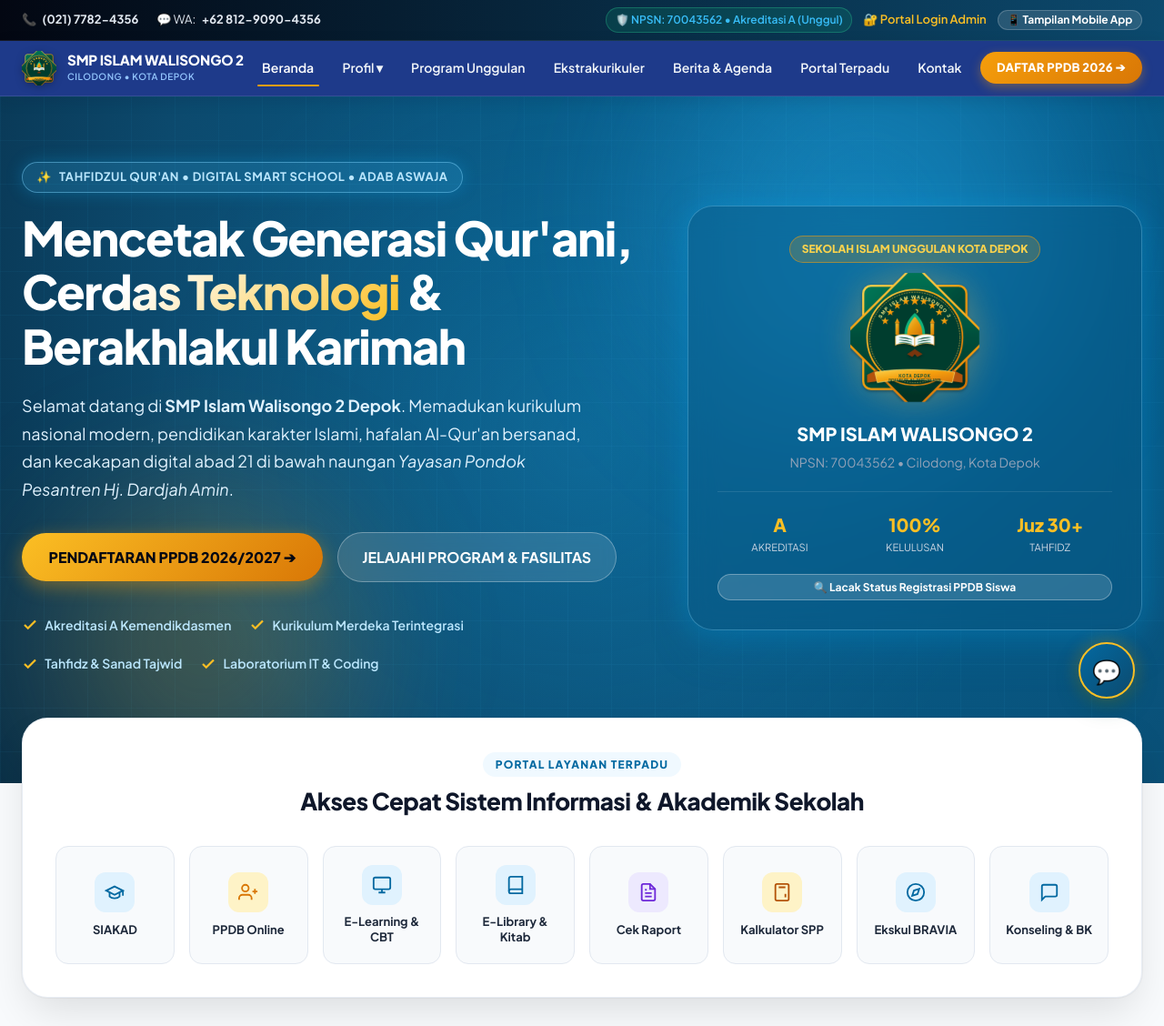
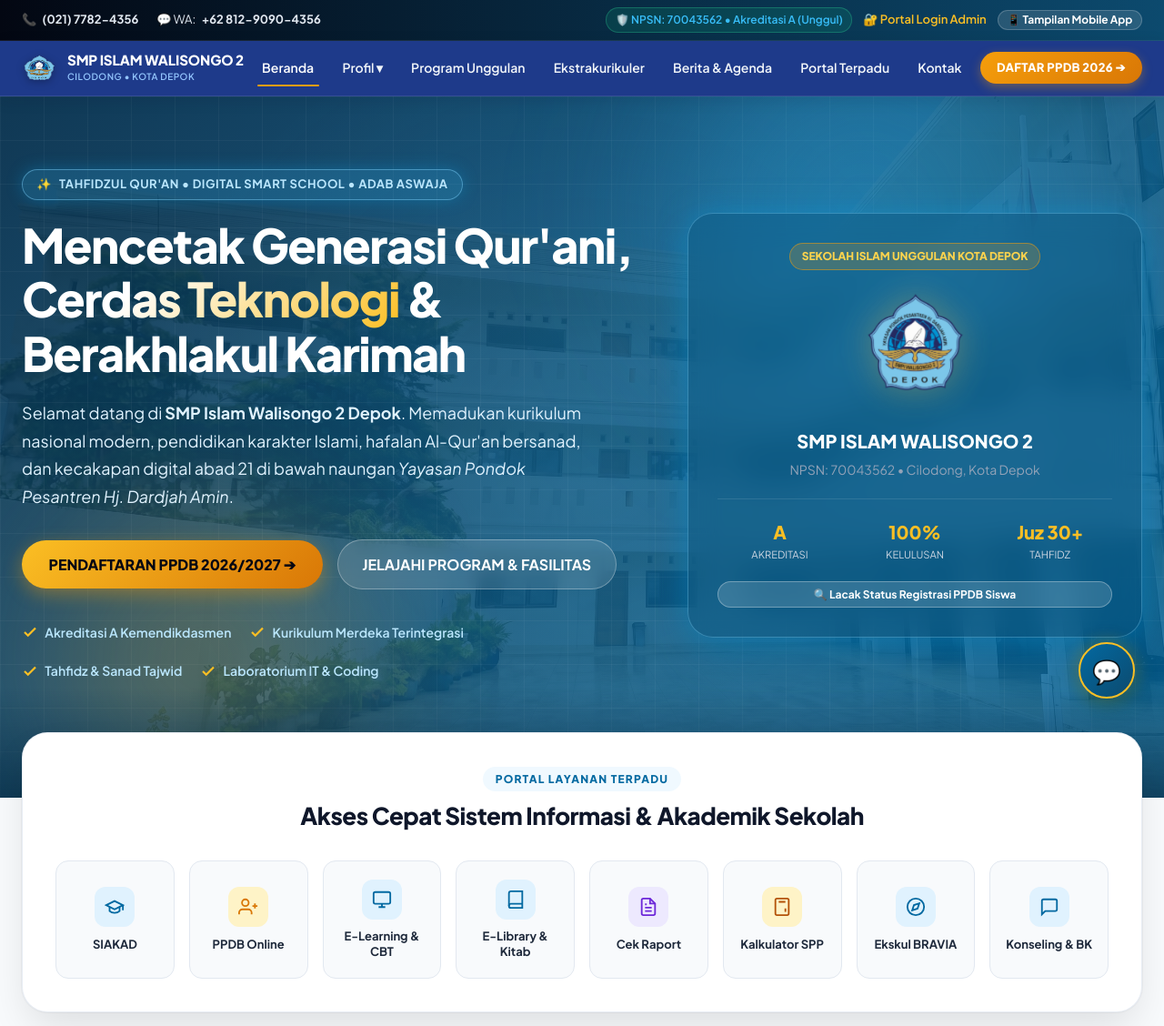
Before and after one commit to ameliazahratussyifa/smpi-walisongo-2-depok, a FastAPI app: page / in a window 1280 px wide. Shown: the top 1128 px of the page at 91% size. Run offline with FastAPI, Linux system fonts and the light colour scheme; data comes from the database, SQL or seed files in the repository; some libraries are stand-ins or nearby versions.

Commit message:
feat: gunakan logo resmi sekolah (PNG), pasang gedung sekolah sebagai hero background dengan estetik multi-layer overlay, dan set favicon URL

```diff
--- a/public/static/js/ppdb.js
+++ b/public/static/js/ppdb.js
@@ -80,7 +80,7 @@ function showPpdbSuccessModal(res) {
       <div id="printableReceipt" style="background:#ffffff; border:2px dashed #059669; border-radius:16px; padding:2rem; text-align:left;">
         <!-- Header Receipt -->
         <div style="display:flex; align-items:center; gap:1rem; border-bottom:2px solid #064e3b; padding-bottom:1rem; margin-bottom:1.25rem;">
-          <img src="/static/images/logo-walisongo.svg" style="width:65px; height:65px;" alt="Logo Walisongo">
+          <img src="/static/images/logo-sekolah.png" style="width:65px; height:65px; object-fit:contain;" alt="Logo Walisongo">
           <div>
             <h3 style="color:#064e3b; font-size:1.15rem; font-weight:800; margin:0;">SMP ISLAM WALISONGO 2 DEPOK</h3>
             <p style="font-size:0.75rem; color:#d97706; font-weight:700; margin:0;">YAYASAN PONDOK PESANTREN HJ. DARDJAH AMIN</p>
--- a/static/css/modules/hero.css
+++ b/static/css/modules/hero.css
@@ -3,10 +3,31 @@
    ========================================================================== */
 .hero-section {
   position: relative;
-  background: radial-gradient(circle at 75% 25%, #0369a1 0%, #075985 35%, #0c4a6e 70%, #082f49 100%);
+  /* Aesthetic Multi-Layer: Dark Blue Navy & Cyan Gradient Over Actual School Building */
+  background-image:
+    linear-gradient(135deg, rgba(8, 47, 73, 0.93) 0%, rgba(12, 74, 110, 0.86) 45%, rgba(3, 105, 161, 0.80) 100%),
+    radial-gradient(circle at 80% 20%, rgba(56, 189, 248, 0.25) 0%, transparent 60%),
+    url('/static/images/gedung-sekolah.jpg');
+  background-size: cover, cover, cover;
+  background-position: center 30%;
+  background-repeat: no-repeat;
+  background-attachment: scroll;
   color: var(--white);
-  padding: 4.5rem 0 7.5rem 0;
+  padding: 5rem 0 8rem 0;
   overflow: hidden;
+}
+
+/* Layer Vignette & Depth at bottom of hero */
+.hero-section::after {
+  content: '';
+  position: absolute;
+  bottom: 0;
+  left: 0;
+  right: 0;
+  height: 120px;
+  background: linear-gradient(to bottom, transparent, rgba(8, 47, 73, 0.75));
+  pointer-events: none;
+  z-index: 1;
 }
 
 /* Futuristic Geometric Grid & Ambient Glow */
@@ -14,9 +35,9 @@
   position: absolute;
   inset: 0;
   background-image:
-    radial-gradient(circle at 50% 50%, rgba(56, 189, 248, 0.15) 0%, transparent 65%),
-    linear-gradient(rgba(56, 189, 248, 0.05) 1px, transparent 1px),
-    linear-gradient(90deg, rgba(56, 189, 248, 0.05) 1px, transparent 1px);
+    radial-gradient(circle at 50% 50%, rgba(56, 189, 248, 0.12) 0%, transparent 65%),
+    linear-gradient(rgba(255, 255, 255, 0.04) 1px, transparent 1px),
+    linear-gradient(90deg, rgba(255, 255, 255, 0.04) 1px, transparent 1px);
   background-size: 100% 100%, 48px 48px, 48px 48px;
   pointer-events: none;
 }
@@ -186,6 +207,7 @@
 .hero-emblem-large {
   width: 140px;
   height: 140px;
+  object-fit: contain;
   margin-bottom: 1.25rem;
   animation: pulseGlow 4s infinite alternate ease-in-out;
 }
--- a/static/js/ppdb.js
+++ b/static/js/ppdb.js
@@ -80,7 +80,7 @@ function showPpdbSuccessModal(res) {
       <div id="printableReceipt" style="background:#ffffff; border:2px dashed #059669; border-radius:16px; padding:2rem; text-align:left;">
         <!-- Header Receipt -->
         <div style="display:flex; align-items:center; gap:1rem; border-bottom:2px solid #064e3b; padding-bottom:1rem; margin-bottom:1.25rem;">
-          <img src="/static/images/logo-walisongo.svg" style="width:65px; height:65px;" alt="Logo Walisongo">
+          <img src="/static/images/logo-sekolah.png" style="width:65px; height:65px; object-fit:contain;" alt="Logo Walisongo">
           <div>
             <h3 style="color:#064e3b; font-size:1.15rem; font-weight:800; margin:0;">SMP ISLAM WALISONGO 2 DEPOK</h3>
             <p style="font-size:0.75rem; color:#d97706; font-weight:700; margin:0;">YAYASAN PONDOK PESANTREN HJ. DARDJAH AMIN</p>
--- a/templates/base.html
+++ b/templates/base.html
@@ -8,8 +8,8 @@
   <meta name="theme-color" content="#0284c7">
 
   <!-- Favicon & PWA -->
-  <link rel="icon" type="image/svg+xml" href="/static/images/logo-walisongo.svg">
-  <link rel="apple-touch-icon" href="/static/images/logo-walisongo.svg">
+  <link rel="icon" type="image/png" href="/static/images/logo-sekolah.png">
+  <link rel="apple-touch-icon" href="/static/images/logo-sekolah.png">
   <link rel="manifest" href="/manifest.json">
 
   <!-- Core Desktop Stylesheet -->
@@ -55,7 +55,7 @@
   <nav class="main-nav">
     <div class="container nav-container">
       <a href="/" class="brand-logo" title="Beranda SMP Islam Walisongo 2 Depok">
-        <img src="/static/images/logo-walisongo.svg" alt="Logo SMP Islam Walisongo 2 Depok" class="brand-emblem">
+        <img src="/static/images/logo-sekolah.png" alt="Logo SMP Islam Walisongo 2 Depok" class="brand-emblem">
         <div class="brand-text">
           <span class="brand-name">SMP ISLAM WALISONGO 2</span>
           <span class="brand-tagline">Cilodong • Kota Depok</span>
@@ -163,7 +163,7 @@
       <!-- Col 1: Identity -->
       <div class="footer-brand-col">
         <div class="brand-logo">
-          <img src="/static/images/logo-walisongo.svg" alt="Logo" class="brand-emblem" style="width: 48px; height: 48px;">
+          <img src="/static/images/logo-sekolah.png" alt="Logo" class="brand-emblem" style="width: 48px; height: 48px;">
           <div class="brand-text">
             <span class="brand-name" style="font-size: 1rem;">SMP ISLAM WALISONGO 2</span>
             <span class="brand-tagline" style="color: var(--gold-400);">Yayasan PP. Hj. Dardjah Amin</span>
@@ -241,7 +241,7 @@
     <div id="aiChatBox" class="ai-chat-box">
       <div class="ai-chat-header">
         <div class="ai-header-profile">
-          <img src="/static/images/logo-walisongo.svg" alt="AI Avatar" class="ai-avatar">
+          <img src="/static/images/logo-sekolah.png" alt="AI Avatar" class="ai-avatar">
           <div>
             <div class="ai-title">Walisongo AI Smart Assistant</div>
             <div class="ai-sub">Online • Siap Menjawab 24/7</div>
--- a/templates/components/hero.html
+++ b/templates/components/hero.html
@@ -53,7 +53,7 @@
     <div>
       <div class="hero-visual-card">
         <div class="hero-card-badge">SEKOLAH ISLAM UNGGULAN KOTA DEPOK</div>
-        <img src="/static/images/logo-walisongo.svg" alt="Emblem SMP Islam Walisongo 2" class="hero-emblem-large">
+        <img src="/static/images/logo-sekolah.png" alt="Emblem SMP Islam Walisongo 2" class="hero-emblem-large">
         <h3 class="hero-card-title">SMP ISLAM WALISONGO 2</h3>
         <p class="hero-card-subtitle">NPSN: {{ school.npsn }} • Cilodong, Kota Depok</p>
 
--- a/templates/login.html
+++ b/templates/login.html
@@ -8,7 +8,7 @@
   <meta name="theme-color" content="#0284c7">
 
   <!-- Favicon -->
-  <link rel="icon" type="image/svg+xml" href="/static/images/logo-walisongo.svg">
+  <link rel="icon" type="image/png" href="/static/images/logo-sekolah.png">
 
   <!-- Core Google Fonts -->
   <link rel="preconnect" href="https://fonts.googleapis.com">
@@ -305,7 +305,7 @@
       <!-- Logo & Title -->
       <div style="text-align: center; margin-bottom: 1.75rem;">
         <div class="brand-crest">
-          <img src="/static/images/logo-walisongo.svg" alt="Logo Walisongo">
+          <img src="/static/images/logo-sekolah.png" alt="Logo SMP Islam Walisongo 2" style="object-fit: contain;">
         </div>
         <div>
           <span class="security-badge">
--- a/templates/mobile_app.html
+++ b/templates/mobile_app.html
@@ -6,7 +6,7 @@
   <title>{{ school.nama }} - Mobile Application</title>
   <meta name="theme-color" content="#064e3b">
 
-  <link rel="icon" type="image/svg+xml" href="/static/images/logo-walisongo.svg">
+  <link rel="icon" type="image/png" href="/static/images/logo-sekolah.png">
   <link rel="manifest" href="/manifest.json">
 
   <!-- Core & Mobile CSS -->
@@ -27,7 +27,7 @@
   <!-- Mobile App Header Bar -->
   <header class="mobile-app-header">
     <div class="mobile-brand-box">
-      <img src="/static/images/logo-walisongo.svg" alt="Emblem" class="mobile-brand-emblem">
+      <img src="/static/images/logo-sekolah.png" alt="Emblem" class="mobile-brand-emblem" style="object-fit: contain;">
       <div class="mobile-brand-info">
         <span class="mobile-app-name">SMPI WALISONGO 2</span>
         <span class="mobile-app-sub">Akreditasi A • Cilodong Depok</span>
@@ -448,7 +448,7 @@
     <div id="aiChatBox" class="ai-chat-box" style="width: 320px; height: 420px; bottom: 70px;">
       <div class="ai-chat-header">
         <div class="ai-header-profile">
-          <img src="/static/images/logo-walisongo.svg" alt="Avatar" class="ai-avatar" style="width:30px; height:30px;">
+          <img src="/static/images/logo-sekolah.png" alt="Avatar" class="ai-avatar" style="width:30px; height:30px; object-fit: contain;">
           <div style="font-size:0.85rem; font-weight:800;">Walisongo AI</div>
         </div>
         <button id="btnCloseAi" class="btn-close-ai">✕</button>
--- a/templates/profil.html
+++ b/templates/profil.html
@@ -46,7 +46,7 @@
 
       <div>
         <div style="background: #ffffff; border: 1px solid #e2e8f0; border-radius: 24px; padding: 2rem; box-shadow: var(--shadow-md); text-align: center;">
-          <img src="/static/images/logo-walisongo.svg" style="width: 130px; height: 130px; margin: 0 auto 1.25rem auto;" alt="Logo">
+          <img src="/static/images/logo-sekolah.png" style="width: 130px; height: 130px; object-fit: contain; margin: 0 auto 1.25rem auto;" alt="Logo SMP Islam Walisongo 2">
           <h3 style="font-size: 1.25rem; font-weight: 800; color: #064e3b;">Yayasan Pondok Pesantren Hj. Dardjah Amin</h3>
           <p style="font-size: 0.85rem; color: #64748b; margin-top: 0.5rem;">Pimpinan: <strong>{{ school.pimpinan_yayasan }}</strong></p>
           <p style="font-size: 0.8rem; color: #64748b; margin-top: 0.25rem;">Kepala Sekolah: <strong>{{ school.kepala_sekolah }}</strong></p>
```
Also changed, not shown: public/static/css/modules/hero.css (+27 -5 lines), public/static/images/Logo SMPP.png (added), public/static/images/bangunan SMP.jpeg (added), public/static/images/gedung-sekolah.jpg (added), public/static/images/logo-sekolah.png (added), 2 other files.
